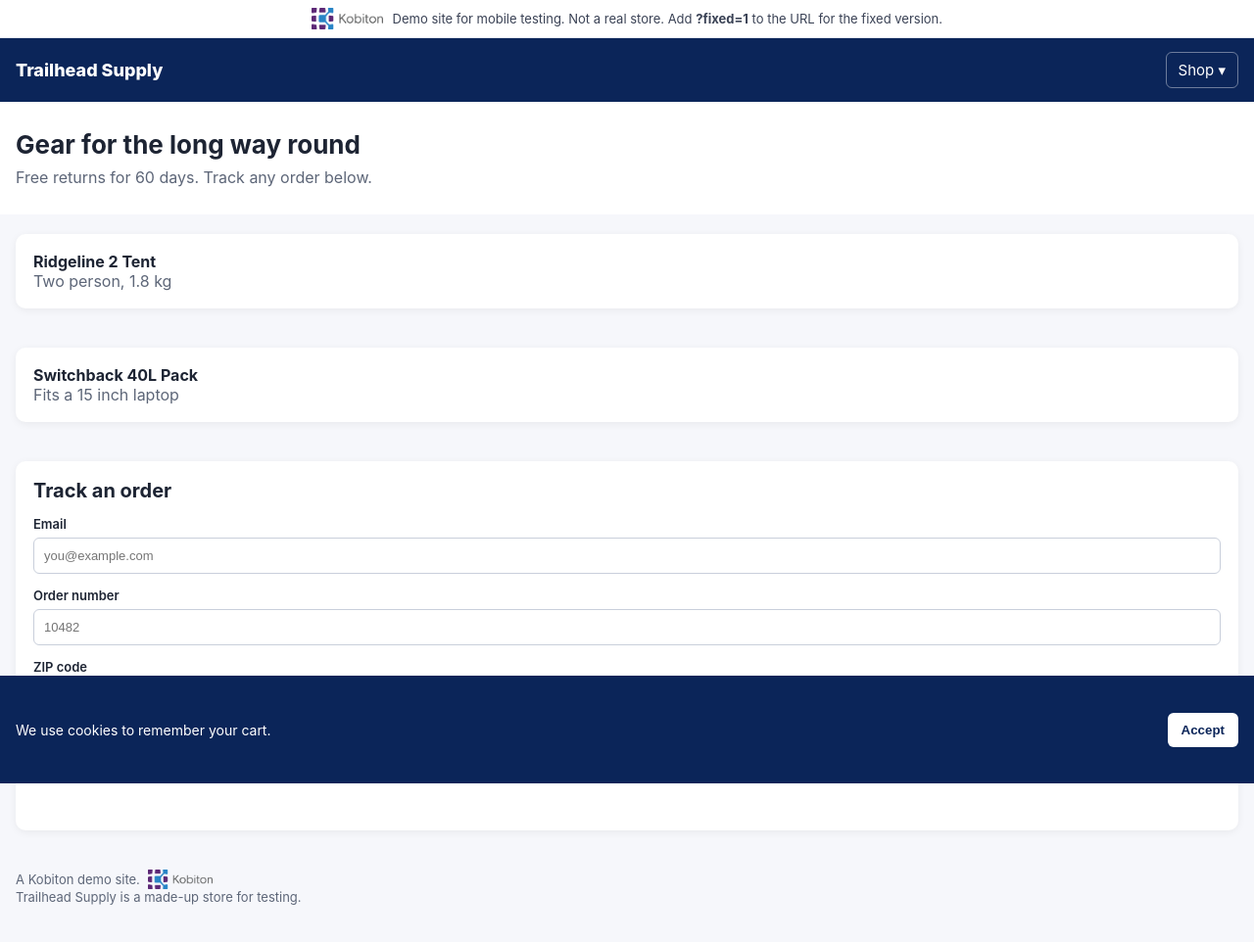
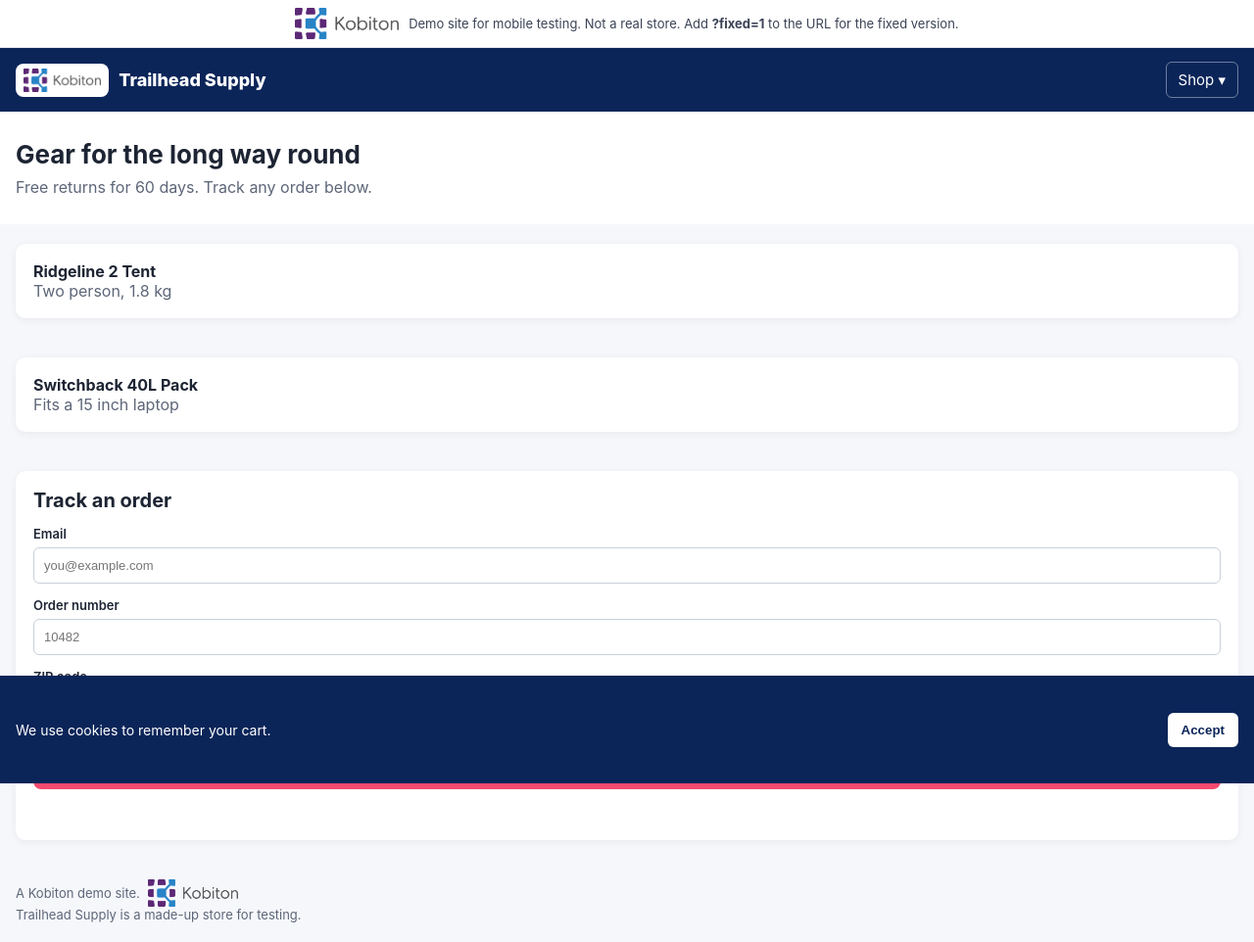
Before and after one commit to mimosa767/mobile-web-demo, a plain HTML site: page index.html in a window 1280 px wide. Shown: the whole page at 98% size. Drawn offline with Linux system fonts and the light colour scheme.

Commit message:
Make Kobiton logo larger, add to header

```diff
--- a/index.html
+++ b/index.html
@@ -10,11 +10,13 @@
   * { box-sizing:border-box; }
   body { margin:0; font-family:-apple-system, Segoe UI, Roboto, sans-serif; color:var(--ink); background:#f6f7fb; }
   .demo-note { background:#fff; color:#3a4255; font-size:13px; padding:8px 16px; display:flex; align-items:center; justify-content:center; gap:10px; flex-wrap:wrap; border-bottom:1px solid #e3e6ee; }
-  .demo-note img { height:22px; width:auto; }
+  .demo-note img { height:32px; width:auto; }
   .k-footer { display:flex; align-items:center; gap:8px; }
-  .k-footer img { height:20px; width:auto; }
+  .k-footer img { height:28px; width:auto; }
   header { background:var(--navy); color:#fff; display:flex; align-items:center; justify-content:space-between; padding:14px 16px; position:relative; }
-  .logo { font-weight:800; font-size:18px; }
+  .logo { font-weight:800; font-size:18px; display:flex; align-items:center; gap:10px; }
+  .k-pill { background:#fff; border-radius:8px; padding:5px 8px; display:flex; }
+  .k-pill img { height:24px; width:auto; display:block; }
   nav { position:relative; }
   /* BROKEN on touch: the menu only opens on :hover. The trigger is a plain div with no click handler. */
   .menu-trigger { padding:8px 12px; border:1px solid rgba(255,255,255,.4); border-radius:6px; font-size:15px; }
@@ -46,7 +48,7 @@
 <body>
 <div class="demo-note"><img src="kobiton-logo.png" alt="Kobiton"><span>Demo site for mobile testing. Not a real store. Add <b>?fixed=1</b> to the URL for the fixed version.</span></div>
 <header>
-  <div class="logo">Trailhead Supply</div>
+  <div class="logo"><span class="k-pill"><img src="kobiton-logo.png" alt="Kobiton"></span>Trailhead Supply</div>
   <nav id="nav">
     <div class="menu-trigger" id="trigger">Shop &#9662;</div>
     <div class="menu" id="menu">
```
